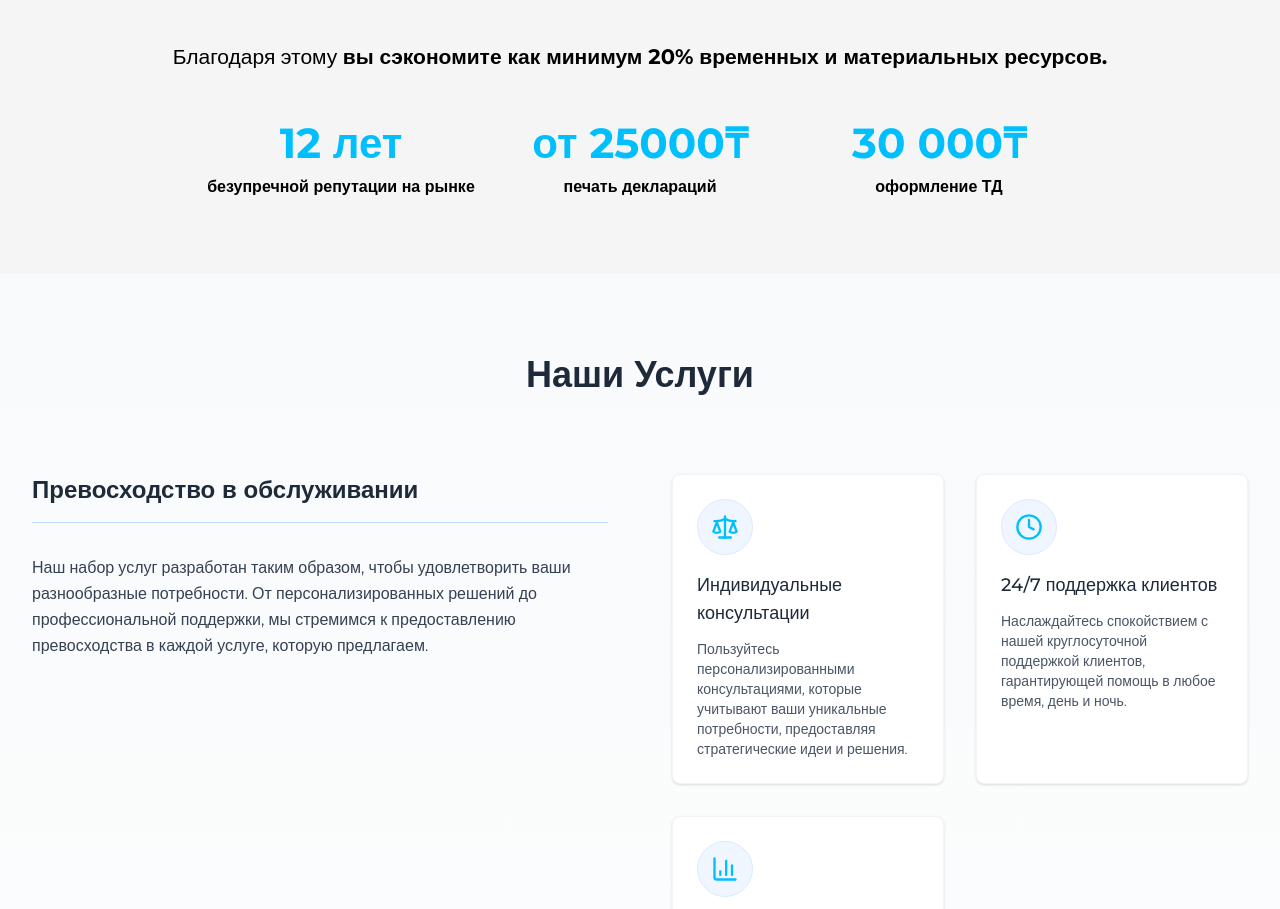
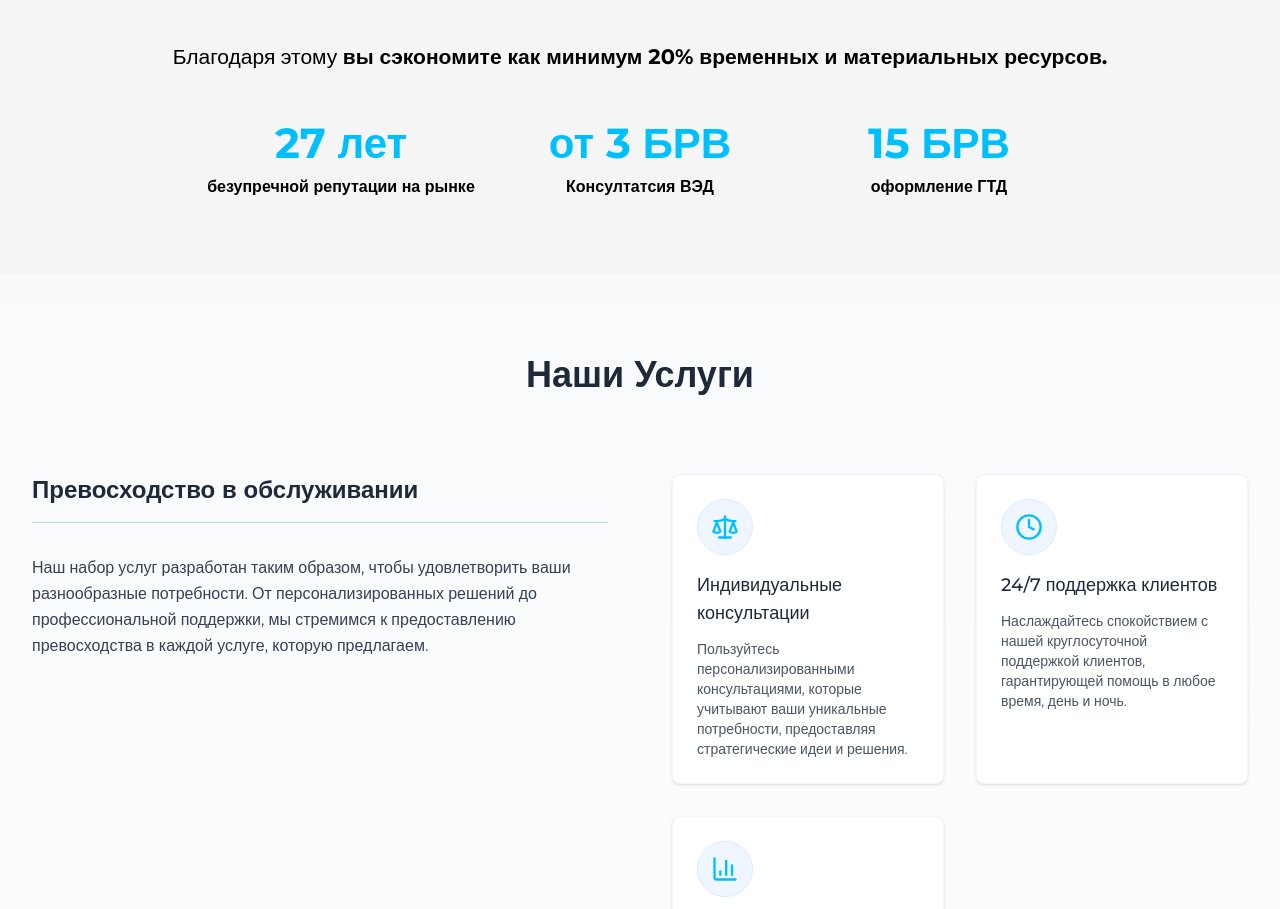
Before and after one commit to IboTheBest/irbis_trade, a React app: page / in a window 1280 px wide. Shown: the part 1009-1918 px from the top of the page. Built offline with nearby package versions, Linux system fonts and the light colour scheme; the HTML template or start-up script is replaced by a standard one.

Commit message:
new commit

```diff
--- a/src/modules/HomePage/Hero.jsx
+++ b/src/modules/HomePage/Hero.jsx
@@ -17,16 +17,16 @@ const Hero = () => {
                     </p>
                     <ul className="flex items-center justify-center flex-wrap mt-[40px] gap-[30px]">
                         <li className="w-[269px]">
-                            <h3 className="text-[#00bfff] text-[42px] font-bold">12 лет</h3>
+                            <h3 className="text-[#00bfff] text-[42px] font-bold">27 лет</h3>
                             <p className="font-bold text-[16px]">безупречной репутации на рынке</p>
                         </li>
                         <li className="w-[269px]">
-                            <h3 className="text-[#00bfff] text-[42px] font-bold">от 25000₸</h3>
-                            <p className="font-bold text-[16px]">печать деклараций</p>
+                            <h3 className="text-[#00bfff] text-[42px] font-bold">от 3 БРВ</h3>
+                            <p className="font-bold text-[16px]">Консултатсия ВЭД</p>
                         </li>
                         <li className="w-[269px]">
-                            <h3 className="text-[#00bfff] text-[42px] font-bold">30 000₸</h3>
-                            <p className="font-bold text-[16px]">оформление ТД</p>
+                            <h3 className="text-[#00bfff] text-[42px] font-bold">15 БРВ</h3>
+                            <p className="font-bold text-[16px]">оформление ГТД</p>
                         </li>
                     </ul>
                 </div>
```
